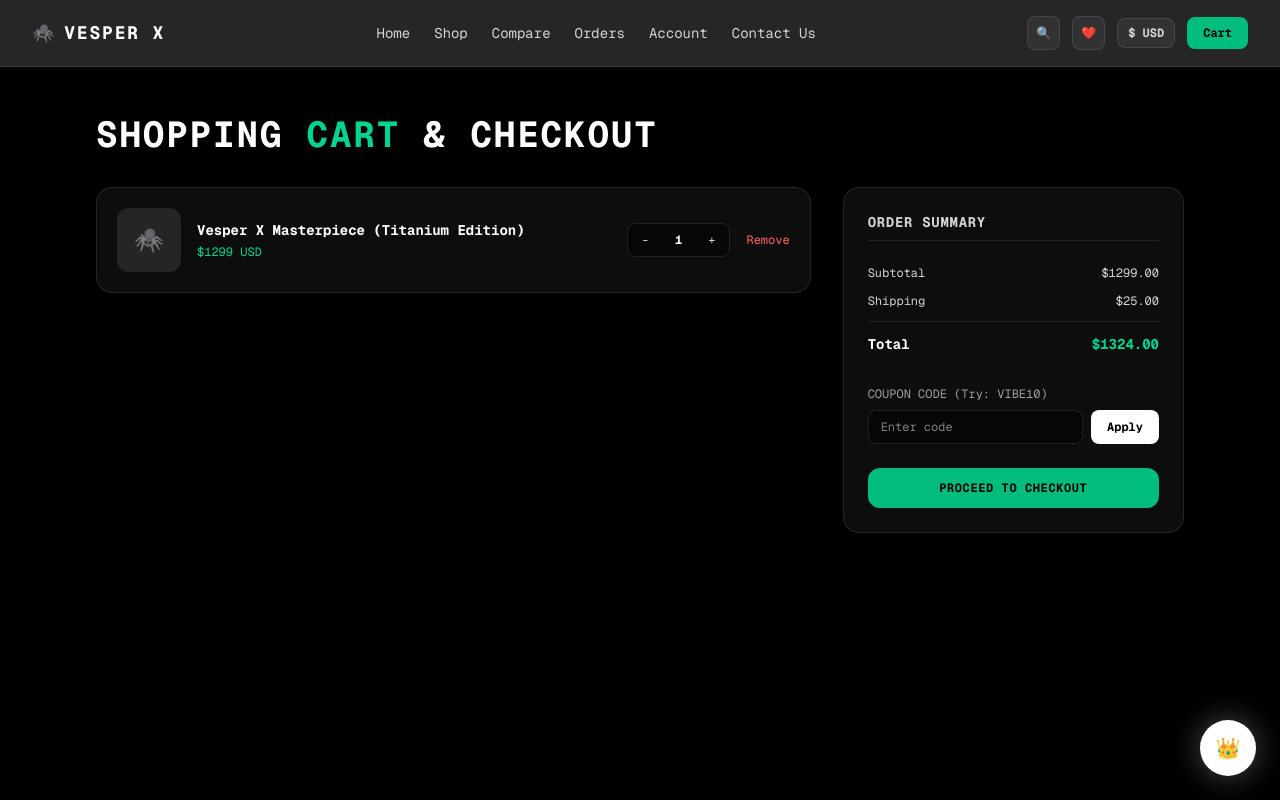
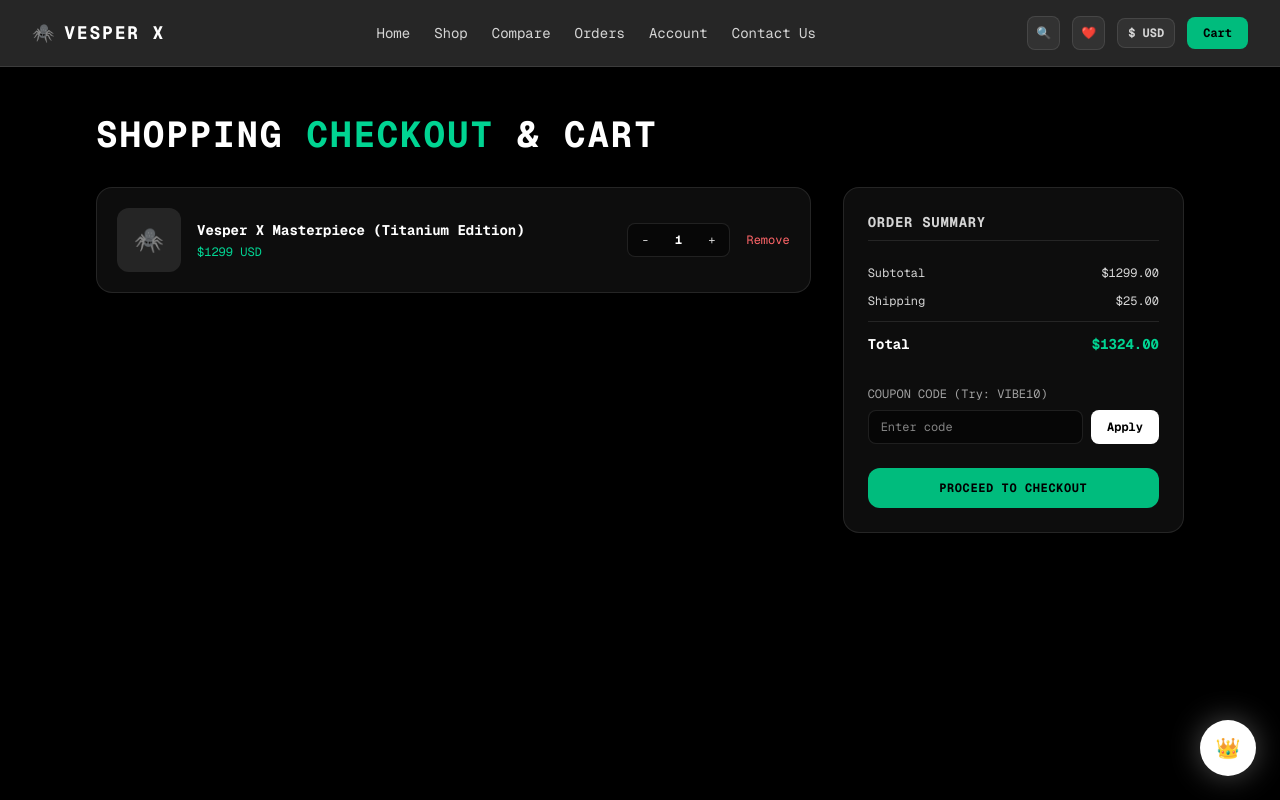
Before and after one commit to freakkykaran/runtime-terrors, a Next.js app: page /checkout in a window 1280 px wide. Shown: the top 800 px of the page. Built offline with nearby package versions, Linux system fonts and the light colour scheme.

Commit message:
Update checkout page with coupon feature and fix routing

```diff
--- a/app/checkout/page.tsx
+++ b/app/checkout/page.tsx
@@ -3,7 +3,7 @@
 import { useState } from "react";
 import Link from "next/link";
 
-export default function CartPage() {
+export default function CheckoutPage() {
   const [cartItems, setCartItems] = useState([
     {
       id: 1,
@@ -53,7 +53,7 @@
     <div className="min-h-screen bg-black text-white font-mono selection:bg-emerald-500 selection:text-black">
       <main className="max-w-6xl mx-auto px-4 sm:px-8 py-12">
         <h1 className="text-3xl sm:text-4xl font-bold tracking-wider uppercase mb-8">
-          Shopping <span className="text-emerald-400">Cart</span> & Checkout
+          Shopping <span className="text-emerald-400">Checkout</span> & Cart
         </h1>
 
         {cartItems.length === 0 ? (
```
